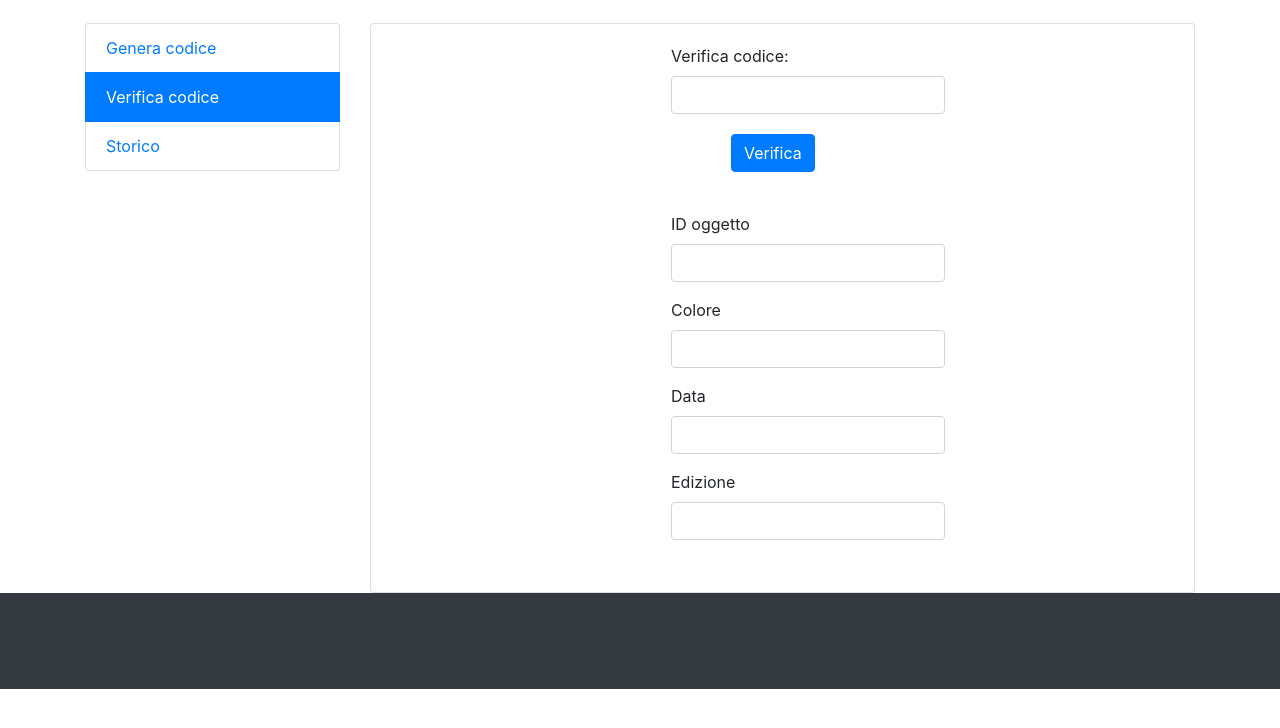
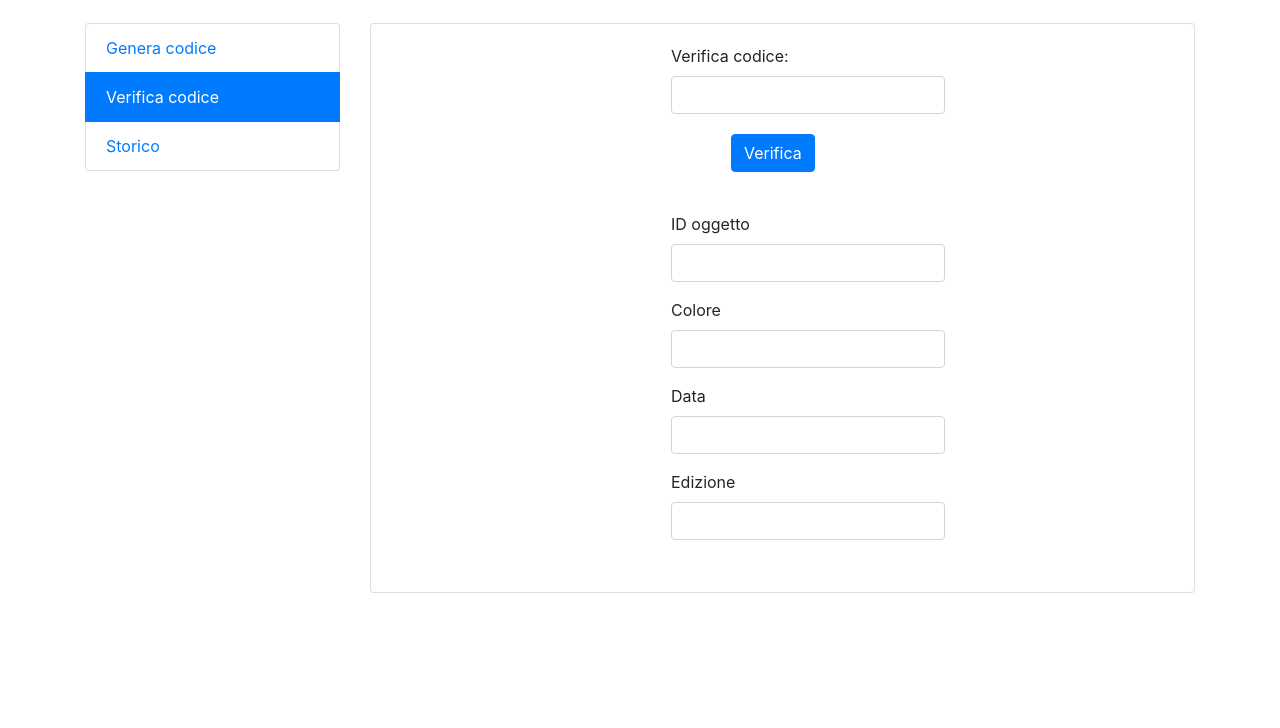
Before and after one commit to francesco97x/prova, a PHP site: page /verifica.php in a window 1280 px wide. Shown: the part 57-785 px from the top of the page. Run offline with PHP 8.4, Linux system fonts and the light colour scheme; data that the repository does not hold is empty; some libraries are stand-ins or nearby versions.

Commit message:
Update verifica.php

```diff
--- a/verifica.php
+++ b/verifica.php
@@ -126,12 +126,7 @@ echo "Failed to connect to MySQL: " . mysqli_connect_error();
   <!-- /.container -->
 
   <!-- Footer -->
-  <footer  id = "footer" class="py-5 bg-dark">
-    <div class="container">
 
-    </div>
-    <!-- /.container -->
-  </footer>
 
   <!-- Bootstrap core JavaScript -->
   <script src="https://code.jquery.com/jquery-3.2.1.slim.min.js" integrity="sha384-KJ3o2DKtIkvYIK3UENzmM7KCkRr/rE9/Qpg6aAZGJwFDMVNA/GpGFF93hXpG5KkN" crossorigin="anonymous"></script>
```
